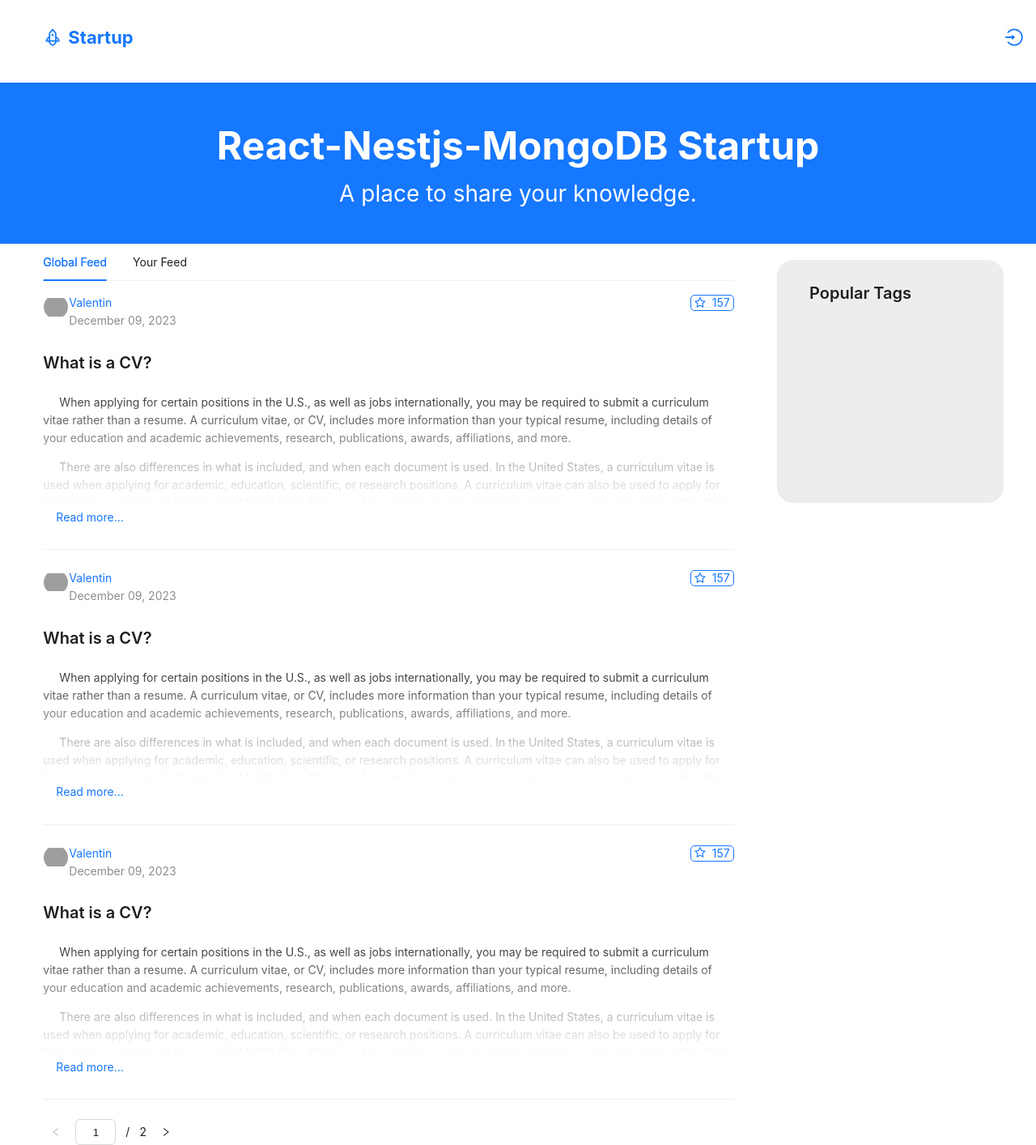
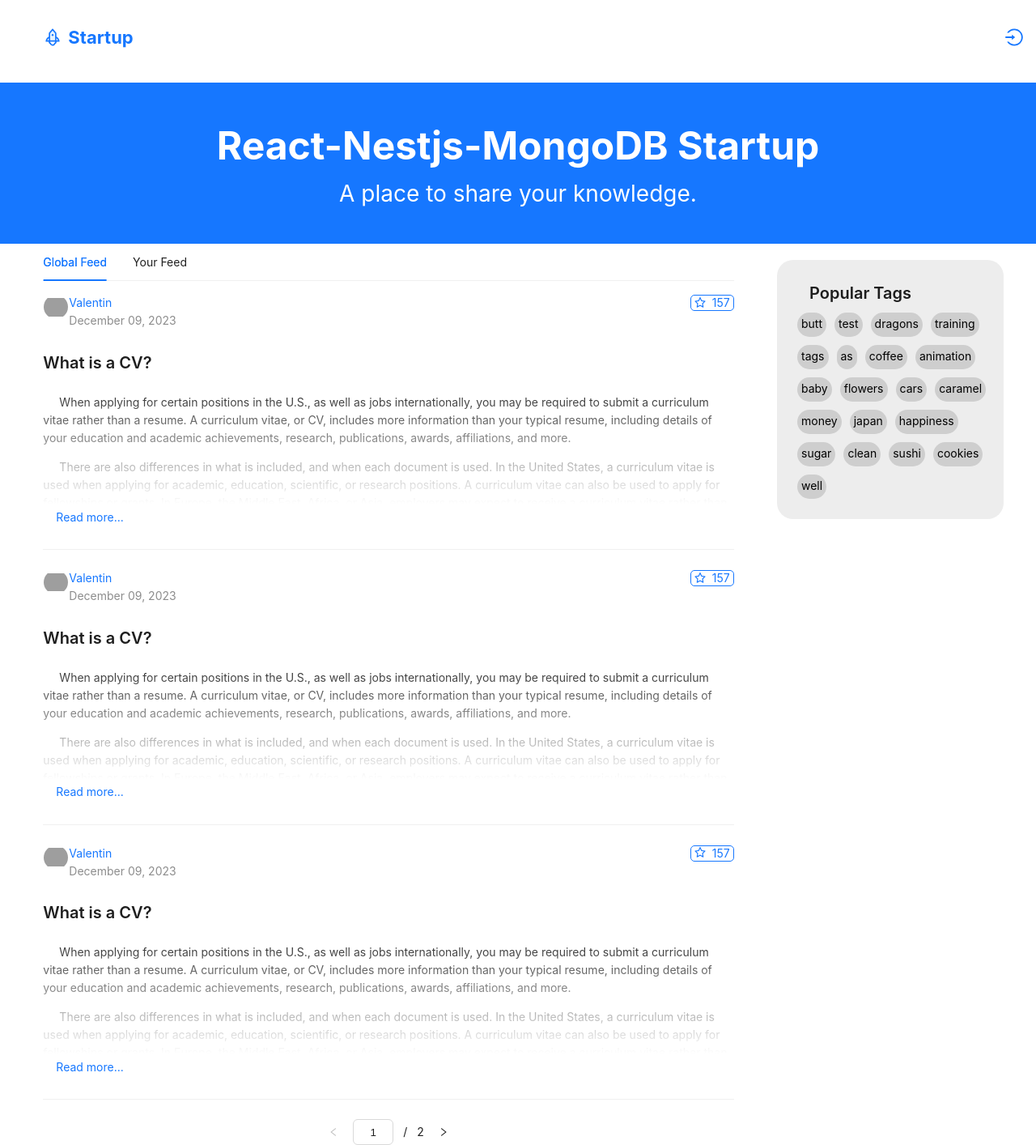
Before and after one commit to ShalfeiGit/react-nestjs-mongodb, a React app in the folder frontend/: page / in a window 1280 px wide. Shown: the whole page at 81% size. Built offline with nearby package versions, Linux system fonts and the light colour scheme; grey boxes are pictures that could not be loaded; the HTML template or start-up script is replaced by a standard one.

Commit message:
add popular tags

```diff
--- a/frontend/src/components/app.scss
+++ b/frontend/src/components/app.scss
@@ -1,6 +1,7 @@
 $blue-color: #1677ff;
 $white-color: #ffffff;
 $grey-color: #ededed;
+$dark-grey-color: #cecece;
 
 html, body{
   margin: 0;
--- a/frontend/src/components/pages/home/components/FeedArticles.tsx
+++ b/frontend/src/components/pages/home/components/FeedArticles.tsx
@@ -84,7 +84,9 @@ const FeedArticles: React.FC<IProps> = ({feedArticles, pagination}) => {
 					<Divider />
 				</div>
 			))}
-			<Pagination simple current={currentPage} pageSize={pagination.itemsPerPage} total={pagination.totalItems} onChange={handlePaginationFeeds}/>
+			<div className='feed-articles__pagination'>
+				<Pagination simple current={currentPage} pageSize={pagination.itemsPerPage} total={pagination.totalItems} onChange={handlePaginationFeeds}/>
+			</div>
 		</div>
 	)}
 
--- a/frontend/src/components/pages/home/components/Feeds.tsx
+++ b/frontend/src/components/pages/home/components/Feeds.tsx
@@ -11,8 +11,7 @@ import '@app/pages/home/components/feeds.scss'
 const Feeds: React.FC = () => {
 	const dispatch = useAppDispatch()
 	const navigate = useNavigate()
-	const feeds = useSelector((state: RootState) => state.feeds) // добавить
-	const popularTags = [{},{},{},{},{},{},{},{}]
+	const feeds = useSelector((state: RootState) => state.feeds.data) // добавить
 
 	const tabs = [{
 		tabName:'Global Feed',
--- a/frontend/src/components/pages/home/components/PopularTags.scss
+++ b/frontend/src/components/pages/home/components/PopularTags.scss
@@ -2,7 +2,6 @@
 
 .popular-tags {
   background-color: $grey-color;
-  min-height: 300px;
   margin-right: 40px;
   border-radius: 20px;
   margin-top: 20px;
@@ -10,4 +9,20 @@
     display: flex;
     margin-left: 40px;
   }
+  &__content{
+    display: flex;
+    padding-left: 15px;
+    padding-right: 15px;
+    padding-bottom: 15px;
+    flex-wrap: wrap;
+  }
+  &__tag{
+    background-color: $dark-grey-color;
+    padding: 5px;
+    border-radius: 15px;
+    padding-bottom: 8px;
+    margin-left: 10px;
+    margin-bottom: 10px;
+    cursor: pointer;
+  }
 }
--- a/frontend/src/components/pages/home/components/PopularTags.tsx
+++ b/frontend/src/components/pages/home/components/PopularTags.tsx
@@ -103,11 +103,11 @@ const PopularTags: React.FC = () => {
 				<Title level={4}>Popular Tags</Title>
 			</div>
 			<div className="popular-tags__content">
-				{/* {popular_tags.map(({tagId, title}) => {
-					<div onClick={handleClickTag(tagId)}>
-						{}
-					</div>
-				})} */}
+				{popular_tags.map(({tagId, title}, i) =>
+					(<div className="popular-tags__tag" key={i} onClick={handleClickTag(tagId)}>
+						{title}
+					</div>)
+				)}
 			</div>
 		</div>
 	)
--- a/frontend/src/components/pages/home/components/feedArticles.scss
+++ b/frontend/src/components/pages/home/components/feedArticles.scss
@@ -30,6 +30,10 @@
     max-height: 150px;
     overflow: hidden;
   }
+  &__pagination{
+    display: flex;
+    justify-content: center;
+  }
   &__article_gradient{
     position: absolute;
     width: 100%;
```
